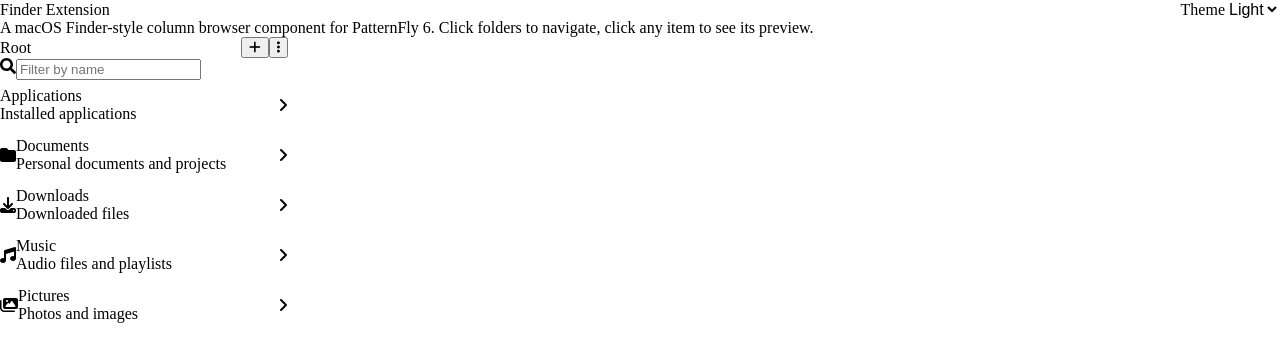
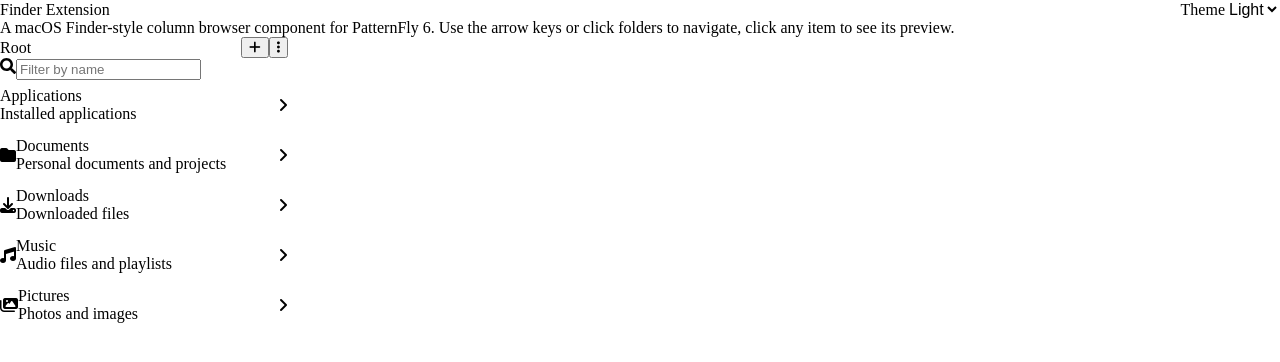
Before and after one commit to hpehl/pf-finder-extension, a website built with Vite: page index.html in a window 1280 px wide. Built offline with nearby package versions, Linux system fonts and the light colour scheme; some icons are missing.

Commit message:
Documentation

```diff
--- a/index.html
+++ b/index.html
@@ -3,7 +3,7 @@
   <head>
     <meta charset="UTF-8" />
     <meta name="viewport" content="width=device-width, initial-scale=1.0" />
-    <title>PatternFly 6 Finder Extension</title>
+    <title>PatternFly Java Finder Extension</title>
 
     <!-- PatternFly 6 base CSS -->
     <link
@@ -104,12 +104,10 @@
       </div>
       <p>
         A macOS Finder-style column browser component for PatternFly 6.
-        Click folders to navigate, click any item to see its preview.
+        Use the arrow keys or click folders to navigate, click any item to see its preview.
       </p>
     </div>
-
     <div id="finder-demo"></div>
-
     <script type="module" src="/src/main.js"></script>
   </body>
 </html>
```
